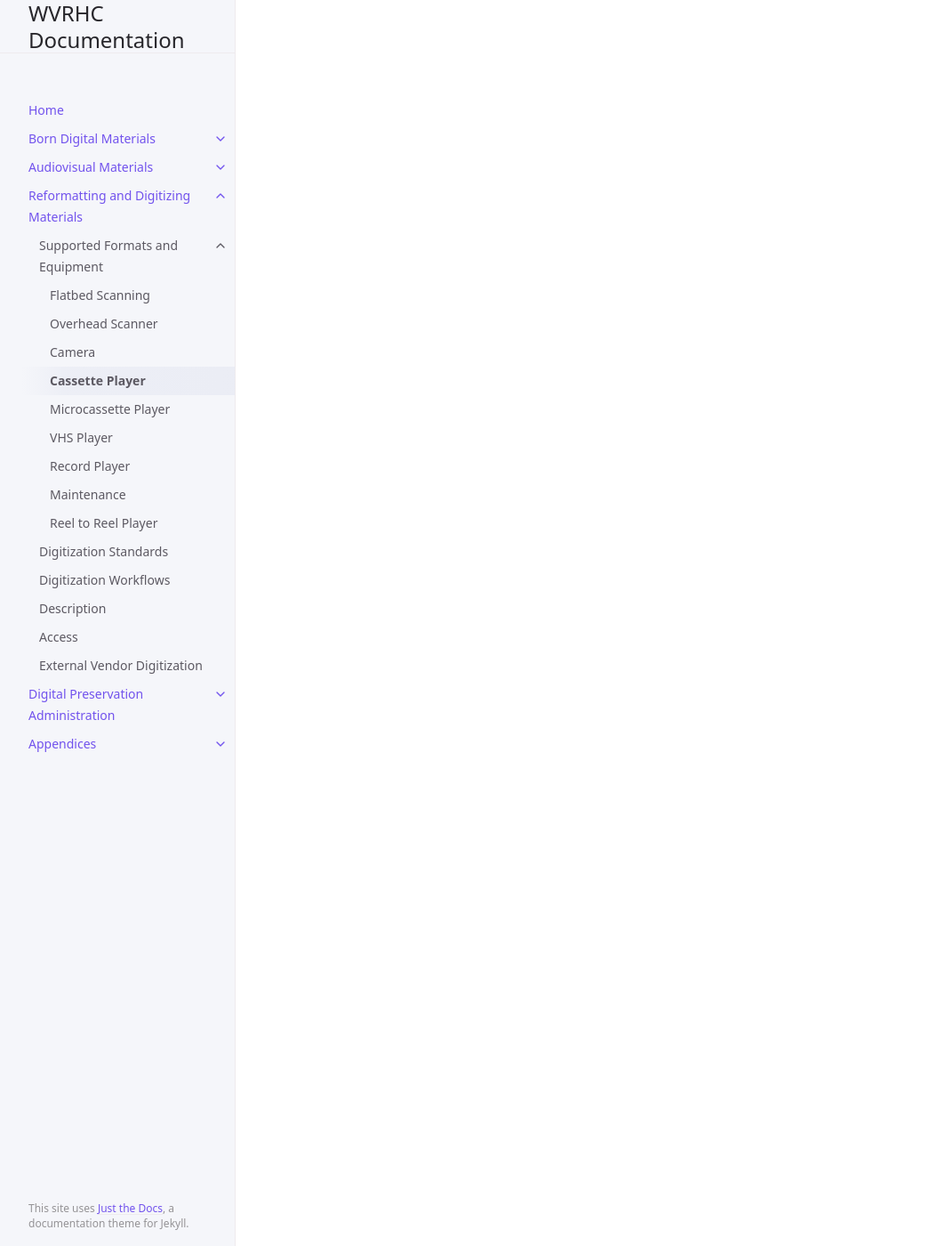
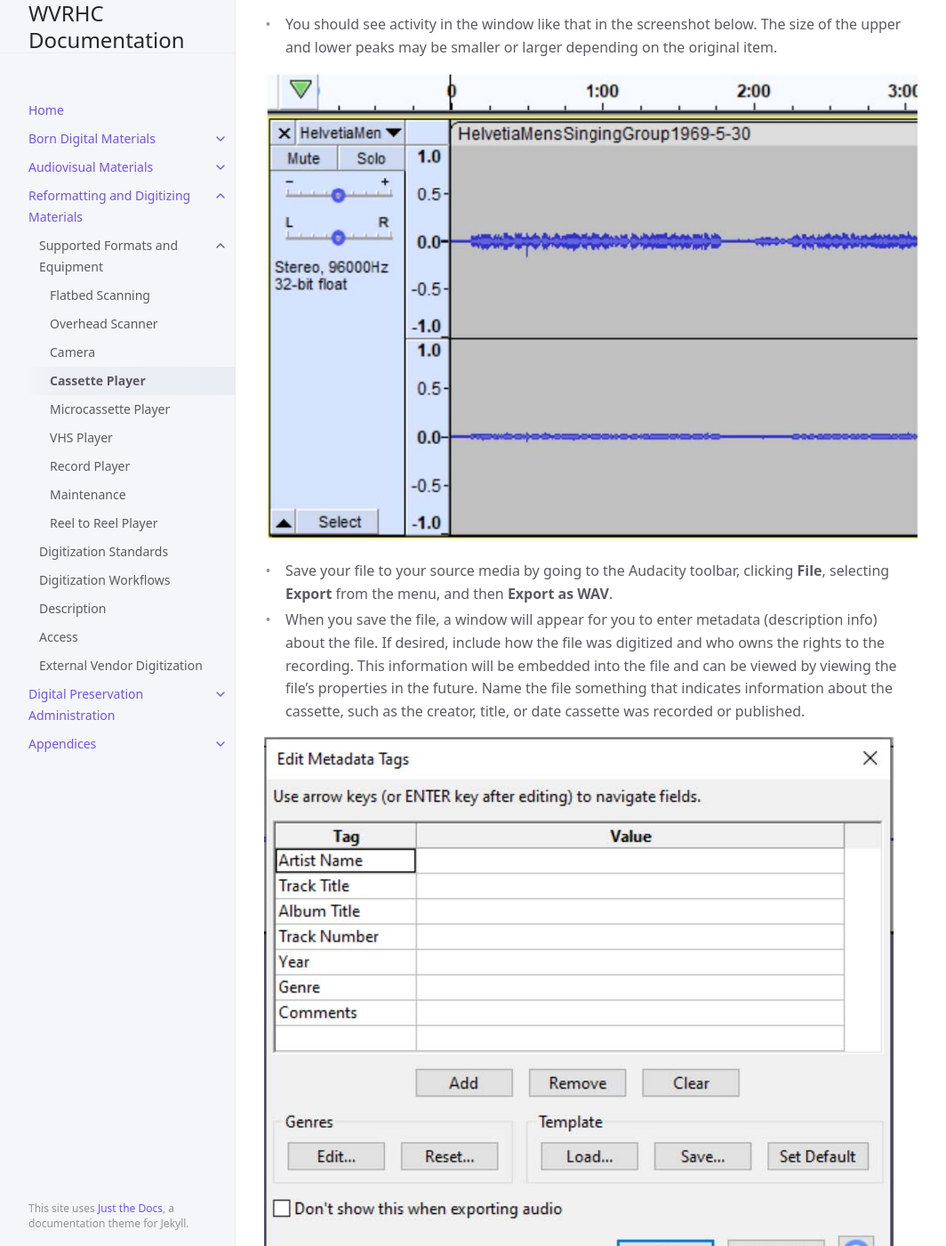
Before and after one commit to elizajames/digital-preservation-documentation, a Jekyll site: the page built from docs/Reformatting-And-Digitizing-Materials/Digitization-Procedures/cassette-player.md, in a window 1280 px wide and 1400 px high, scrolled down 8348 px. Shown: the whole window at 89% size, without its empty margins (107-1171 px from the left). Built offline with Jekyll 4.4.1, drawn with Linux system fonts in a browser that asks for light colours; some of the changed text lies outside the part shown.

Commit message:
updates to cassette and digi workflow

```diff
--- a/docs/Reformatting-And-Digitizing-Materials/Digitization-Procedures/cassette-player.md
+++ b/docs/Reformatting-And-Digitizing-Materials/Digitization-Procedures/cassette-player.md
@@ -92,9 +92,31 @@ Once pressed, the tape deck will open. Insert the cassette tape with the open, m
 
 ![Headphones image](https://elizajames.github.io/digital-preservation-documentation/assets/images/digitization/WL-DigitizingCassetteTapes-271122-0153-14_Page_5_Image_0001.jpg)
 
-- Click the red Record button at the top of the screen.
+- Click the red __Record__ button at the top of the screen.
 
+![Red record button in audacity](https://elizajames.github.io/digital-preservation-documentation/assets/images/digitization/WL-DigitizingCassetteTapes-271122-0153-14_Page_5_Image_0002.jpg)
 
-Coming soon!
+- Press __Play__ on the tape deck.
 
-Refer to https://paradisec-archive.github.io/PARADISEC_workflows/10_quality_control.html for QC
+![Play button on the cassette tape deck](https://elizajames.github.io/digital-preservation-documentation/assets/images/digitization/WL-DigitizingCassetteTapes-271122-0153-14_Page_5_Image_0003.jpg)
+
+- In Audacity, you should see green bars moving across the numbers at the top, depicted below, as your tape is playing. This means audio is being “heard” by Audacity.
+
+![Audio bars in Audacity](https://elizajames.github.io/digital-preservation-documentation/assets/images/digitization/WL-DigitizingCassetteTapes-271122-0153-14_Page_5_Image_0004.jpg)
+
+- To adjust recording volume as needed, move the slider next to the microphone icon in the upper right corner of the screen toward the minus sign (softer) or the plus sign (louder), as shown below.  If the volume is already at the maximum and is still too soft, this can be managed once digitization is complete by following the [Audacity Increase Volume Tutorial](https://www.youtube.com/watch?v=BKHFHG0frEA).
+
+![Audio bar Audacity](https://elizajames.github.io/digital-preservation-documentation/assets/images/digitization/WL-DigitizingCassetteTapes-271122-0153-14_Page_5_Image_0005.jpg)
+
+- You should see activity in the window like that in the screenshot below. The size of the upper and lower peaks may be smaller or larger depending on the original item.
+
+![Audio bars on Audacity](https://elizajames.github.io/digital-preservation-documentation/assets/images/digitization/WL-DigitizingCassetteTapes-271122-0153-14_Page_6_Image_0001.jpg)
+
+- Save your file to your source media by going to the Audacity toolbar, clicking __File__, selecting __Export__ from the menu, and then __Export as WAV__.
+- When you save the file, a window will appear for you to enter metadata (description info) about the file. If desired, include how the file was digitized and who owns the rights to the recording. This information will be embedded into the file and can be viewed by viewing the file’s properties in the future. Name the file something that indicates information about the cassette, such as the creator, title, or date cassette was recorded or published.
+
+![Metadata screen in Audacity](https://elizajames.github.io/digital-preservation-documentation/assets/images/digitization/WL-DigitizingCassetteTapes-271122-0153-14_Page_6_Image_0002.jpg)
+
+- If you are uploading to a cloud location, such as OneDrive, save to the desktop and then upload to the cloud location of your choice. Once you have verified the file is uploaded, be sure to delete the file from the desktop.
+- If there is content on Side B/Side 2 of the tape, __Eject__ the tape, flip it to where Side B/Side 2 is facing you, insert it into the cassette deck, and repeat the capture and saving process. Sometimes there is no content on Side B/Side 2. To determine if there is content, play the first few minutes of the tape to listen for audio, fast forwarding to different parts of the tape and momentarily listening for audio if necessary.
+- Once all portions of the tape have been captured, rewind the tape on Side A/Side 1 (instructions can be found in step 4 under __Physical setup__ above) and __Eject__ the tape. Remove the red and white cables from the front of the __Roland sound interface__ (being sure to leave the adapters plugged into the interface) and clip them on the wall where they were originally placed.
```
Also changed, not shown: docs/Reformatting-And-Digitizing-Materials/digitization-workflows.md (+2 -0 lines).
